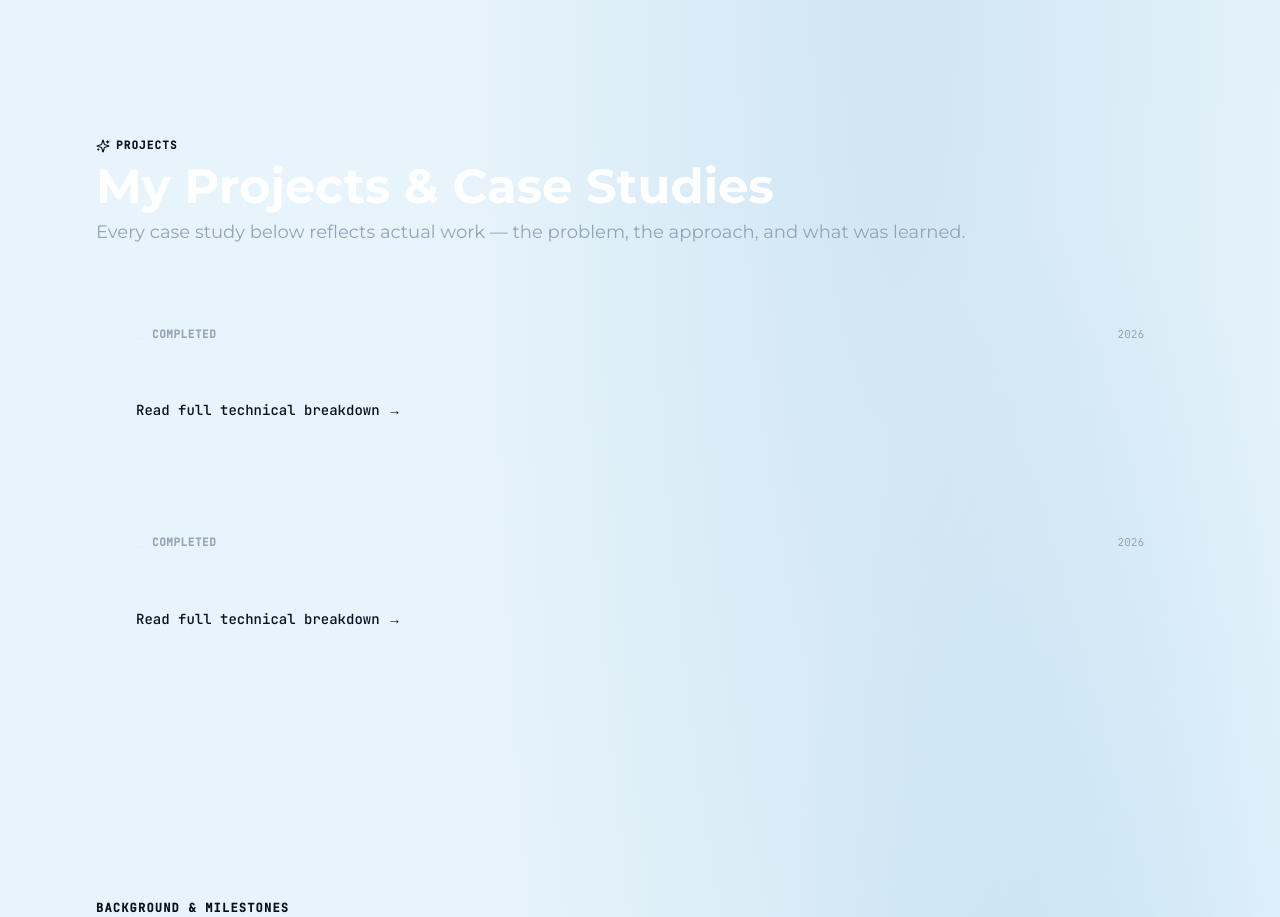
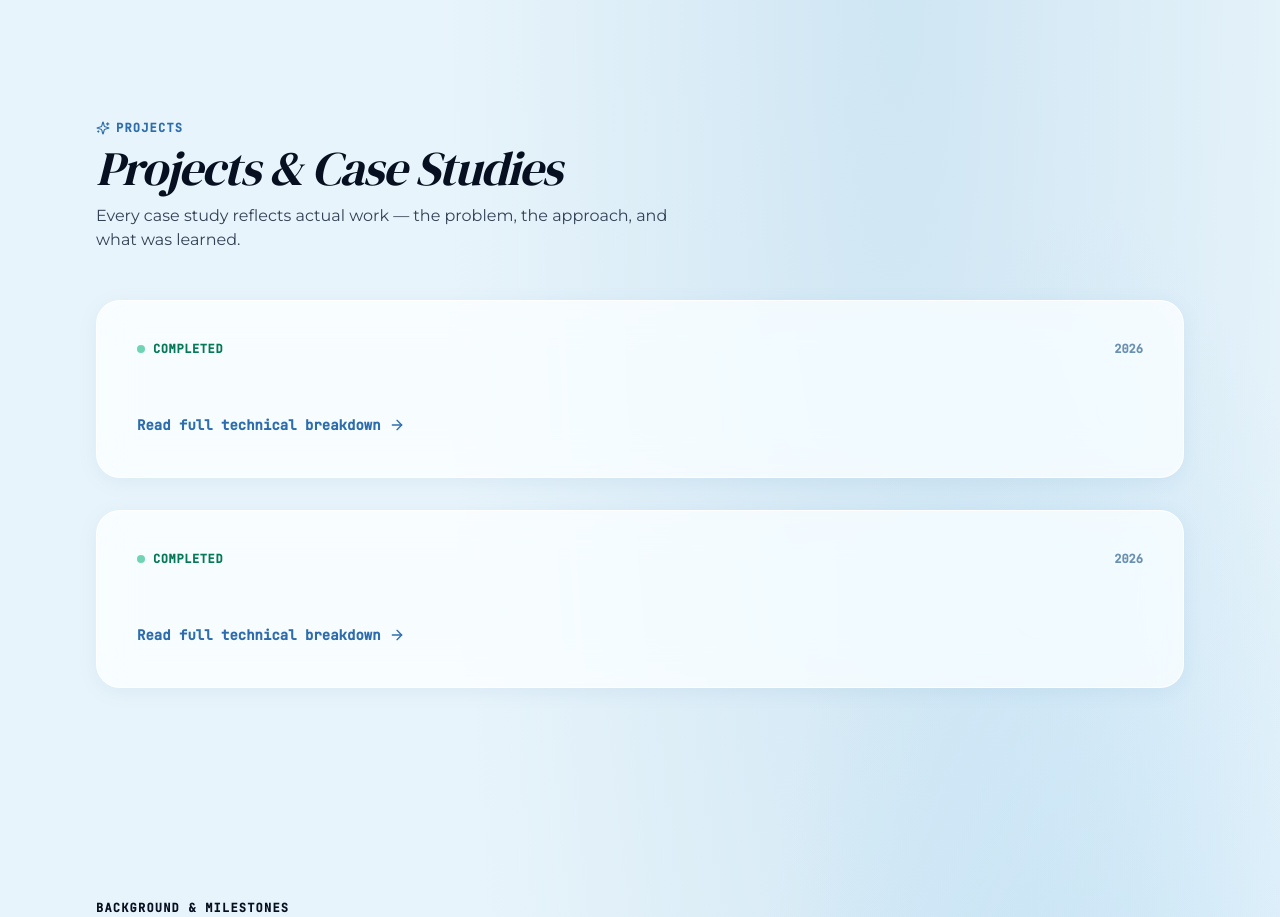
Before and after one commit to Josshua-DSA/Ingenium, a Next.js app: page / in a window 1280 px wide. Shown: the part 4080-4997 px from the top of the page. Built offline with nearby package versions, Linux system fonts and the light colour scheme.

Commit message:
refactor(projects): integrate skill tags into project cards, remove standalone skills section

```diff
--- a/components/sections/ProjectsSection.tsx
+++ b/components/sections/ProjectsSection.tsx
@@ -1,6 +1,6 @@
 import Link from 'next/link'
 import { ProjectMeta } from '@/lib/types'
-import { Sparkles } from 'lucide-react'
+import { Sparkles, ArrowRight } from 'lucide-react'
 
 interface ProjectsSectionProps {
   projects: ProjectMeta[]
@@ -8,58 +8,59 @@ interface ProjectsSectionProps {
 
 export function ProjectsSection({ projects }: ProjectsSectionProps) {
   return (
-    <section id="projects" className="w-full min-h-screen flex items-center justify-center py-24 relative z-10">
+    <section id="projects" className="w-full min-h-screen flex items-center justify-center py-24 relative z-10 text-text-primary">
       <div className="max-w-6xl mx-auto px-4 sm:px-6 lg:px-8 w-full">
-        <div className="mb-10 flex items-end justify-between">
-          <div>
-            <span className="font-mono text-[11px] uppercase tracking-widest text-violet-light block mb-2 font-semibold flex items-center space-x-1.5">
-              <Sparkles className="w-3.5 h-3.5 inline" />
-              <span>PROJECTS</span>
-            </span>
-            <h2 className="font-display text-3xl sm:text-5xl font-bold text-white">
-              My Projects & Case Studies
-            </h2>
-            <p className="text-slate-400 text-lg mt-2 font-body">
-              Every case study below reflects actual work — the problem, the approach, and what was learned.
-            </p>
-          </div>
+
+        {/* Section Header */}
+        <div className="mb-12">
+          <span className="font-mono text-xs uppercase tracking-widest text-arctic-blue block mb-2 font-bold flex items-center space-x-1.5">
+            <Sparkles className="w-3.5 h-3.5" />
+            <span>PROJECTS</span>
+          </span>
+          <h2 className="font-accent italic text-3xl sm:text-5xl text-text-primary tracking-tight">
+            Projects & Case Studies
+          </h2>
+          <p className="text-slate-700 text-base mt-3 font-display font-medium max-w-xl">
+            Every case study reflects actual work — the problem, the approach, and what was learned.
+          </p>
         </div>
 
+        {/* Project Cards */}
         <div className="grid gap-8">
           {projects.map((project) => (
             <div
               key={project.slug}
-              className="glass-card p-7 lg:p-10 rounded-3xl relative overflow-hidden group"
+              className="backdrop-blur-[20px] backdrop-saturate-[180%] bg-[rgba(255,255,255,0.75)] border border-white/90 border-t-white p-8 sm:p-10 rounded-3xl relative overflow-hidden group shadow-[0_4px_20px_rgba(46,109,173,0.08)] hover:-translate-y-1 transition-transform duration-300"
             >
               {/* Header Meta */}
-              <div className="flex items-center justify-between text-[11px] font-mono text-slate-400 mb-5">
+              <div className="flex items-center justify-between text-xs font-mono mb-5">
                 <div className="flex items-center space-x-2">
-                  <span className="w-2 h-2 rounded-full bg-emerald shadow-sm shadow-emerald animate-pulse" />
-                  <span className="uppercase tracking-wider text-emerald font-semibold">
+                  <span className="w-2 h-2 rounded-full bg-emerald-500 shadow-sm animate-pulse" />
+                  <span className="uppercase tracking-wider text-emerald-700 font-bold">
                     {project.status}
                   </span>
                 </div>
-                <span>{project.year}</span>
+                <span className="text-text-muted font-semibold">{project.year}</span>
               </div>
 
               {/* Title */}
-              <h3 className="font-display text-2xl sm:text-3xl font-bold text-white group-hover:text-violet-light transition-colors mb-3">
+              <h3 className="font-display text-2xl sm:text-3xl font-extrabold text-slate-900 group-hover:text-arctic-blue transition-colors mb-3">
                 <Link href={`/projects/${project.slug}`}>
                   {project.title}
                 </Link>
               </h3>
 
               {/* Tagline */}
-              <p className="text-slate-300 mb-6 text-sm sm:text-base font-body leading-relaxed max-w-3xl">
+              <p className="text-slate-700 mb-6 text-sm sm:text-base font-display font-medium leading-relaxed max-w-3xl">
                 {project.tagline}
               </p>
 
-              {/* Tags */}
+              {/* Integrated Skill Tags (replaces standalone Skills Section) */}
               <div className="flex flex-wrap gap-2 mb-8">
                 {project.tags.map((tag) => (
                   <span
                     key={tag}
-                    className="skill-pill text-[11px] font-mono px-3 py-1 rounded-full text-slate-300"
+                    className="backdrop-blur-[12px] bg-arctic-blue/10 border border-arctic-blue/20 text-arctic-blue text-xs font-mono font-semibold px-3 py-1 rounded-full"
                   >
                     {tag}
                   </span>
@@ -69,14 +70,15 @@ export function ProjectsSection({ projects }: ProjectsSectionProps) {
               {/* Link */}
               <Link
                 href={`/projects/${project.slug}`}
-                className="inline-flex items-center space-x-2 text-sm font-mono font-medium text-violet-light hover:text-white transition-colors group/link"
+                className="inline-flex items-center space-x-2 text-sm font-mono font-bold text-arctic-blue hover:text-arctic-mid transition-colors group/link"
               >
                 <span>Read full technical breakdown</span>
-                <span className="transition-transform group-hover/link:translate-x-1">→</span>
+                <ArrowRight className="w-4 h-4 transition-transform group-hover/link:translate-x-1" />
               </Link>
             </div>
           ))}
         </div>
+
       </div>
     </section>
   )
```
